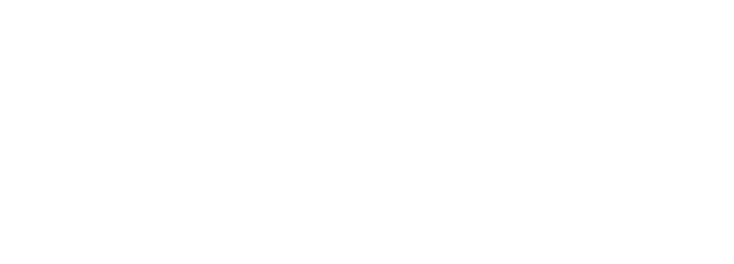
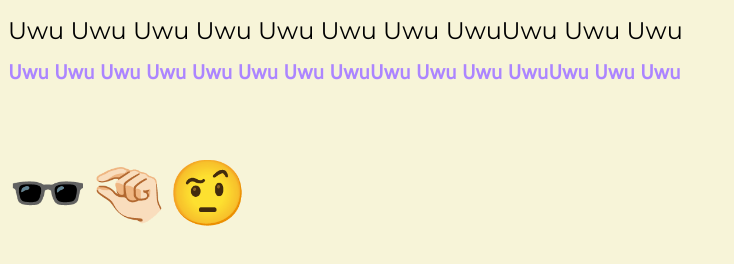
Before and after one commit to ReginaGlezRossi/portafolio, a plain HTML site: page index.html in a window 1280 px wide. Shown: the whole page, without its empty margins (0-734 px from the left). Drawn offline with Linux system fonts and the light colour scheme.

Commit message:
colores y tipo

```diff
--- a/index.html
+++ b/index.html
@@ -5,7 +5,7 @@
     <meta charset="UTF-8" />
     <!-- https://developer.mozilla.org/es/docs/M%C3%B3vil/Viewport_meta_tag -->
     <meta name="viewport" content="width=device-width, initial-scale=1.0" />
-    <title>Portafolio - xyz</title>
+    <title>Portafolio-Regina</title>
     <linkrel
       ="stylesheet"
       href="https://cdnjs.cloudflare.com/ajax/libs/meyer-reset/2.0/reset.min.css"
@@ -14,5 +14,11 @@
     />
     <link rel="stylesheet" href="style.css" />
   </head>
-  <body></body>
+  <body>
+    <h1>Uwu Uwu Uwu Uwu Uwu Uwu Uwu UwuUwu Uwu Uwu</h1>
+
+    <h2>Uwu Uwu Uwu Uwu Uwu Uwu Uwu UwuUwu Uwu Uwu UwuUwu Uwu Uwu</h2>
+
+    <h3>🕶️🤏🏻🤨</h3>
+  </body>
 </html>
--- a/style.css
+++ b/style.css
@@ -6,13 +6,15 @@
 *****************************************/
 :root {
   /* Colores */
-  --primario: #ffffff;
-  --secundario: #000000;
+  --primario: #000000;
+  --secundario: #71ff5e;
+  --terceario: #fff066;
+  --cuaternario: #ac85ff;
+
   /* Tipografía */
   --font-family-body: serif;
   --font-family-headings: sans-serif;
 }
-
 /****************************************
 *    Base
 *****************************************/
@@ -21,35 +23,27 @@ html {
 }
 
 body {
-  font-family: var(--font-family-body);
-}
-
-h1,
-h2,
-h3,
-h4,
-h5 {
-  font-family: var(--font-family-headings);
+  font-family: "Montserrat", sans-serif;
+  background-color: #f7f4d8;
 }
 
 h1 {
-  font-size: 40px;
+  font-size: 24px;
+  font-family: "Montserrat", sans-serif;
+  font-weight: 400;
 }
 
 h2 {
-  font-size: 33px;
+  font-size: 22px;
+  font-family: "Tajawal", sans-serif;
+  color: var(--cuaternario);
 }
 
 h3 {
-  font-size: 27px;
-}
-
-h4 {
-  font-size: 24px;
-}
-
-h5 {
-  font-size: 19px;
+  font-size: 64px;
+  font-family: "Montserrat", sans-serif;
+  font-weight: 600;
+  color: var(--secundario);
 }
 
 /****************************************
```
Also changed, not shown: assets/guias/shortcuts.png (added), assets/guias/styleguide.jpg (added).
